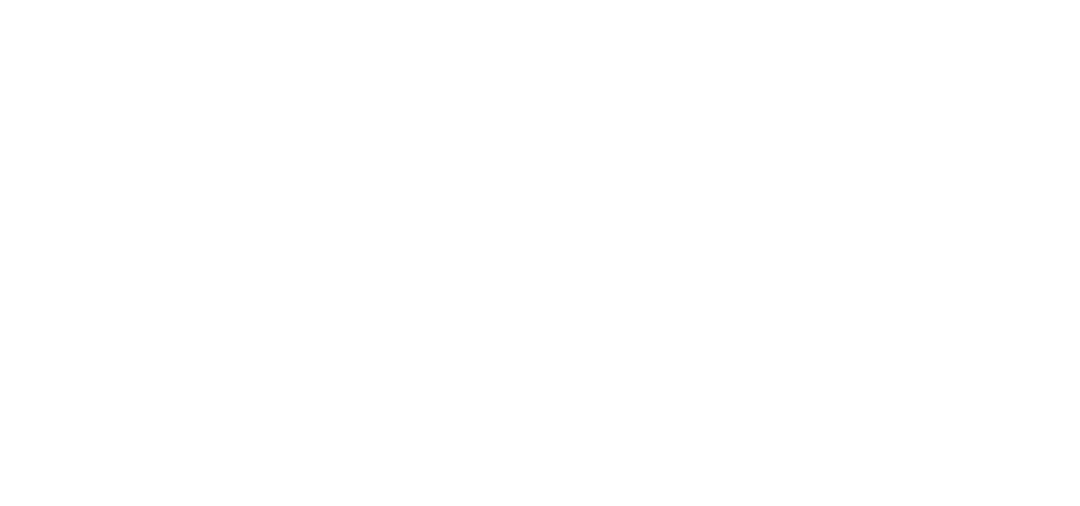
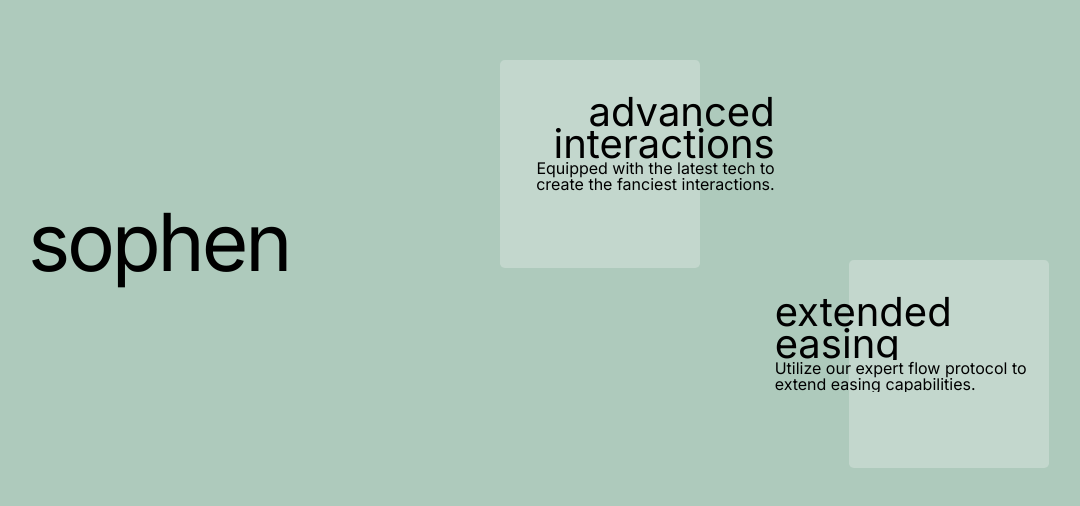
Before and after one commit to malikkotb/scrolltrigger, a Next.js app: page /scrolltrigger in a window 1280 px wide. Shown: the part 858-1364 px from the top of the page, without its empty margins (52-1132 px from the left). Before the commit the page ends 800 px from the top, so only its background shows below. Built offline with nearby package versions, Linux system fonts and the light colour scheme.

Commit message:
aniamtion setup

```diff
--- a/app/globals.css
+++ b/app/globals.css
@@ -1,3 +1,83 @@
 @tailwind base;
 @tailwind components;
 @tailwind utilities;
+
+body {
+  margin: 0;
+  height: 100vh;
+  background-color: #AECABC;
+  font-family: "Darker Grotesque", sans-serif;
+}
+
+section {
+  height: 100vh;
+}
+
+.mask {
+  overflow: hidden;
+  height: auto;
+}
+
+.h2 {
+  margin-top: 10em;
+}
+
+section.middle {
+  padding: 5em;
+  display: flex;
+  align-items: flex-start;
+  height: calc(100vh - 16em);
+}
+section.middle > * {
+  flex: 1;
+}
+
+h2 {
+  font-size: clamp(5rem, 5vw, 10rem);
+  letter-spacing: -0.2rem;
+  margin: 0;
+  align-self: center;
+}
+
+.card {
+  position: relative;
+  align-self: center;
+}
+.card .box {
+  background: #C3D7CD;
+  position: absolute;
+  right: 20%;
+  top: 4em;
+  width: 200px;
+  height: 13em;
+  border-radius: 0.3em;
+  z-index: -1;
+}
+.card h3 {
+  margin: 2.5em 0 0;
+  font-size: clamp(2rem, 5vw, 2.5rem);
+  font-weight: 400;
+  line-height: 2rem;
+}
+.card p {
+  width: 70%;
+  font-size: clamp(0.85rem, 5vw, 1rem);
+  line-height: 1rem;
+}
+
+.card1 h3, .card1 p {
+  text-align: right;
+  float: right;
+}
+
+.card1 {
+  margin-top: -15em;
+}
+
+.card2 {
+  margin-top: 10em;
+}
+.card2 .box {
+  right: 0;
+  left: 20%;
+}
--- a/app/scrolltrigger/page.js
+++ b/app/scrolltrigger/page.js
@@ -1,13 +1,38 @@
+"use client"
+import React, { useEffect, useRef } from "react";
+import { gsap } from "gsap";
 export default function page() {
+
+    const middleRef = useRef(null);
+    const card1 = useRef(null);
+
+    useEffect(() => {
+        gsap.registerPlugin("scrollTrigger")
+        const tl = gsap.timeline({
+            scrollTrigger: {
+                // required parameters:
+                // the trigger itself, What is triggering the animation that's about to occurr on this timeline?
+                trigger: '.middle', // the middle section
+
+            }
+        })
+
+        tl.from(card1.current, {
+            y: 200
+        })
+    })
+
   return (
-    <div className="body">
+    <div className="bodyAll">
       <section></section>
+
+      {/* class: middle, used to target specifically as the selector for the scrolltrigger */}
       <section className="middle">
         <div className="mask h2">
           <h2>sophen</h2>
         </div>
 
-        <div className="card card1">
+        <div className="card card1" ref={card1}>
             <div className="mask"><h3>advanced<br />interactions</h3></div>
             <div className="mask"><p>Equipped with the latest tech to create the fanciest interactions.</p></div>
             <div className="box"></div>
```
Also changed, not shown: package.json (+6 -5 lines), 1 other file (tests, documents, lock files or other folders).
